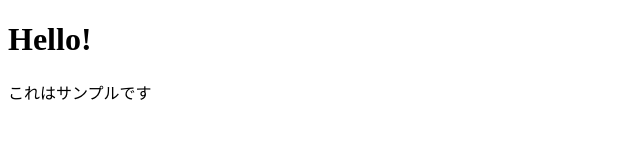
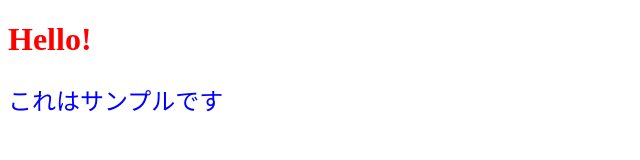
Before and after one commit to Goro-o56/practice_jsfamily, a plain HTML site: page index.html in a window 1280 px wide. Shown: the whole page, without its empty margins (0-640 px from the left). Drawn offline with Linux system fonts and the light colour scheme.

Commit message:
<style> ~</style>の間にスタイルが設定される． h1とかpとか，HTMLでも見た記述があるが， これはHTMLの要素を特定し，この要素にはこういうスタイルを当てるという設定のやり方をする．

```diff
--- a/index.html
+++ b/index.html
@@ -4,6 +4,11 @@
 <head>
     <meta charset="UTF-8">
     <title>Hello!</title> <!--タブのタイトルはこれで決まる-->
+    <style>
+        h1 { color : red;}
+        p { font-size :24px ; color : blue;}
+    </style>
+    <!--CSSを追加するには上のタグ-->
 <body>
     <h1>Hello!</h1><!--見出し-->
     <p>これはサンプルです</p> <!--本文の表示-->
```
Also changed, not shown: 1 other file.
